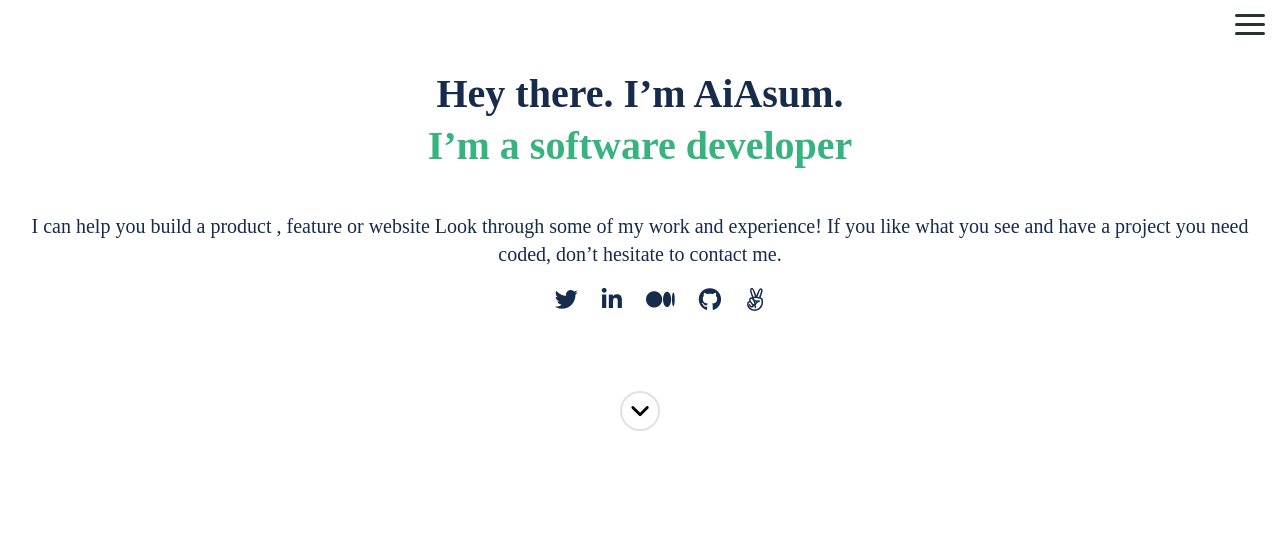
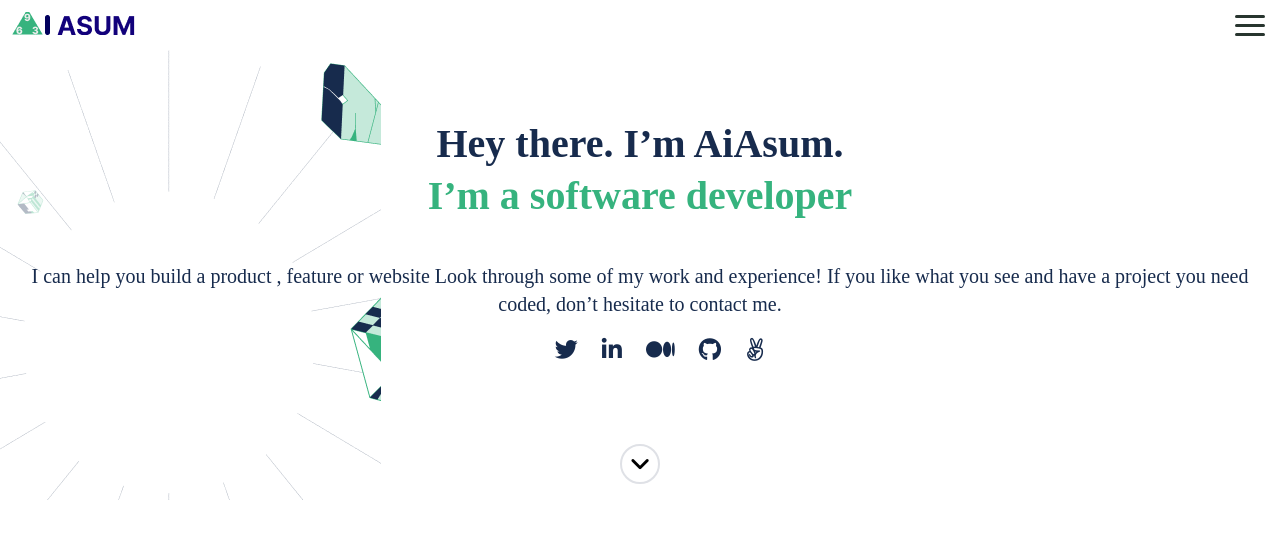
Before and after one commit to AsumVictor/Porfolio, a website: page index.html in a window 1280 px wide. Drawn offline with Linux system fonts and the light colour scheme.

Commit message:
1. Added background image to the hero section. 2. Added my logo to the header

```diff
--- a/index.html
+++ b/index.html
@@ -11,7 +11,9 @@
   </head>
   <body>
     <header class="justify-between">
-      <div id="logo-placeholder"></div>
+      <div id="logo-placeholder">
+        <img src="./images/logo.png" alt="logo">
+      </div>
       <div id="humberger">
         <div id="top-bar"></div>
         <div id="middle-bar"></div>
@@ -30,11 +32,34 @@
           you need coded, don’t hesitate to contact me.
         </p>
         <ul class="display-flex-row-wrap justify-center font-23-px text-primary list-style-none flex-gap-5 ">
-            <i class="fa fa-twitter "></i>
-            <i class="fa fa-linkedin"></i>
+            <li>
+                <a href=https://twitter.com/iamasum369" class="text-primary">
+                    <i class="fa fa-twitter "></i>
+                </a>
+        </li>
+        <li>
+            <a href=https://www.linkedin.com/in/victorasumdev/" class="text-primary">
+                <i class="fa fa-linkedin"></i>
+            </a>
+    </li>
+
+    <li>
+        <a href=https://www.linkedin.com/in/victorasumdev/" class="text-primary">
             <i class="fa fa-medium"></i>
-            <i class="fa fa-github"></i>
-            <i class="fa fa-angellist"></i>
+        </a>
+</li>
+<li>
+    <a href=https://www.linkedin.com/in/victorasumdev/" class="text-primary">
+        <i class="fa fa-github"></i>
+    </a>
+</li>
+
+<li>
+    <a href=https://www.linkedin.com/in/victorasumdev/" class="text-primary">
+        <i class="fa fa-angellist"></i>
+    </a>
+</li>
+
         </ul>
         <button id="call-to-action" class="font-23-px margin-top-5 self-center">
             <i class='fa fa-angle-down'></i>
--- a/style.css
+++ b/style.css
@@ -5,8 +5,8 @@
 
 header {
   width: 100%;
-  height: 48px;
-  background-color: white;
+  height: 50px;
+  background-color: rgb(255, 255, 255);
   display: flex;
   flex-direction: row;
   align-items: center;
@@ -34,6 +34,14 @@ font-size: 40px;
 line-height: 52px;
 vertical-align: top;
 padding: 20px;
+}
+
+#hero-section {
+    padding-top: 3rem;
+    padding-bottom: 1rem;
+    background-image: url('./images/header-illsutration-mobile.png');
+    background-repeat: no-repeat;
+    background-size:auto;
 }
 
 #hero-text {
```
Also changed, not shown: images/logo.png (added).
